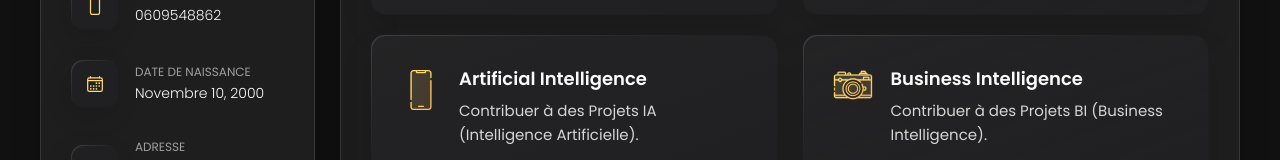
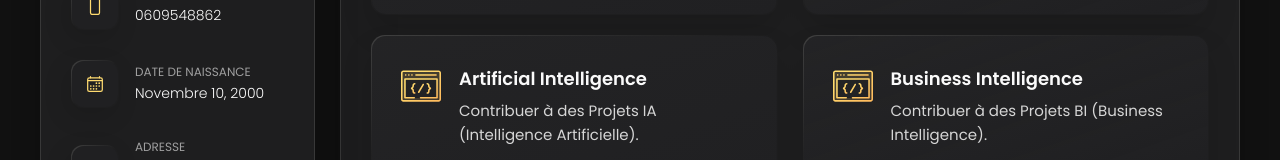
Before and after one commit to obenyoub/benyoub, a plain HTML site: page index.html in a window 1280 px wide. Shown: the part 527-687 px from the top of the page. Drawn offline with nearby package versions, Linux system fonts and the light colour scheme.

Commit message:
Update index.html

```diff
--- a/index.html
+++ b/index.html
@@ -259,7 +259,7 @@
             <li class="service-item">
 
               <div class="service-icon-box">
-                <img src="./assets/images/icon-app.svg" alt="mobile app icon" width="40">
+                <img src="./assets/images/icon-dev.svg" alt="mobile app icon" width="40">
               </div>
 
               <div class="service-content-box">
@@ -275,7 +275,7 @@
             <li class="service-item">
 
               <div class="service-icon-box">
-                <img src="./assets/images/icon-photo.svg" alt="camera icon" width="40">
+                <img src="./assets/images/icon-dev.svg" alt="camera icon" width="40">
               </div>
 
               <div class="service-content-box">
```
